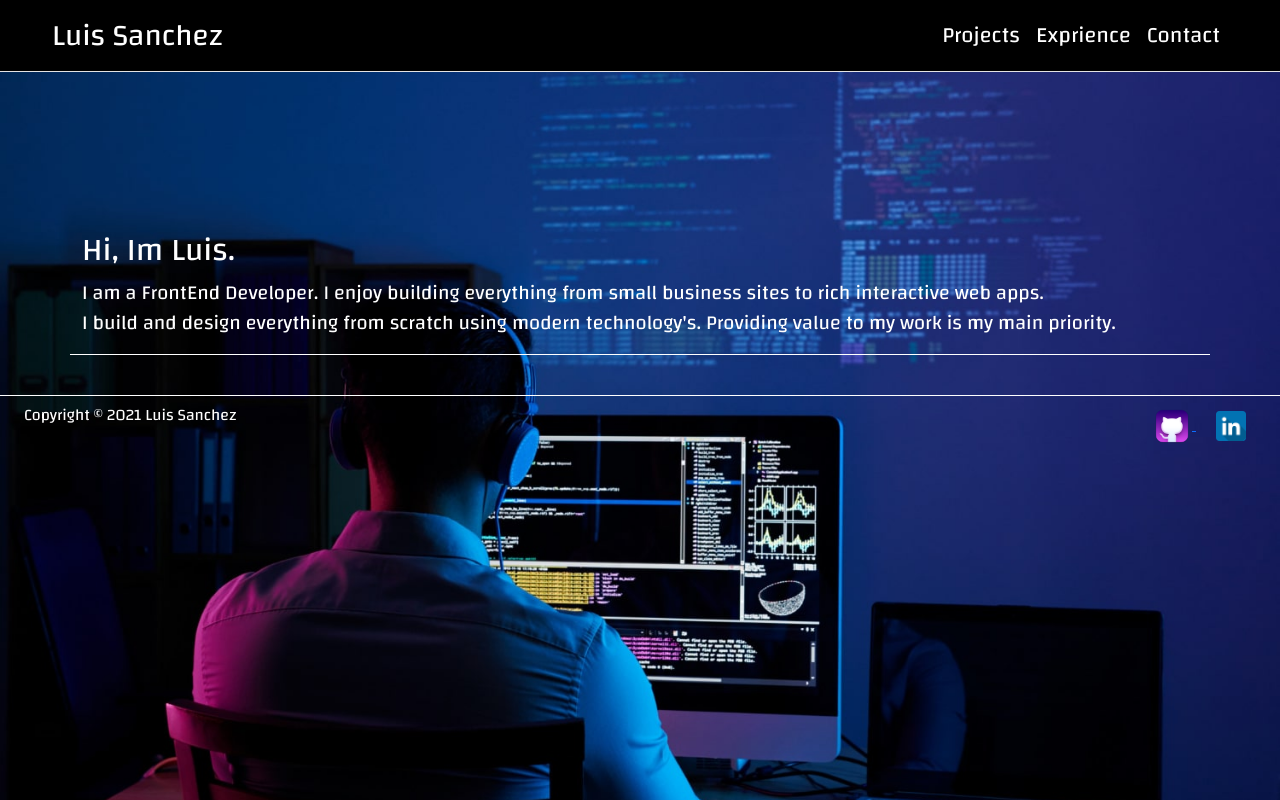
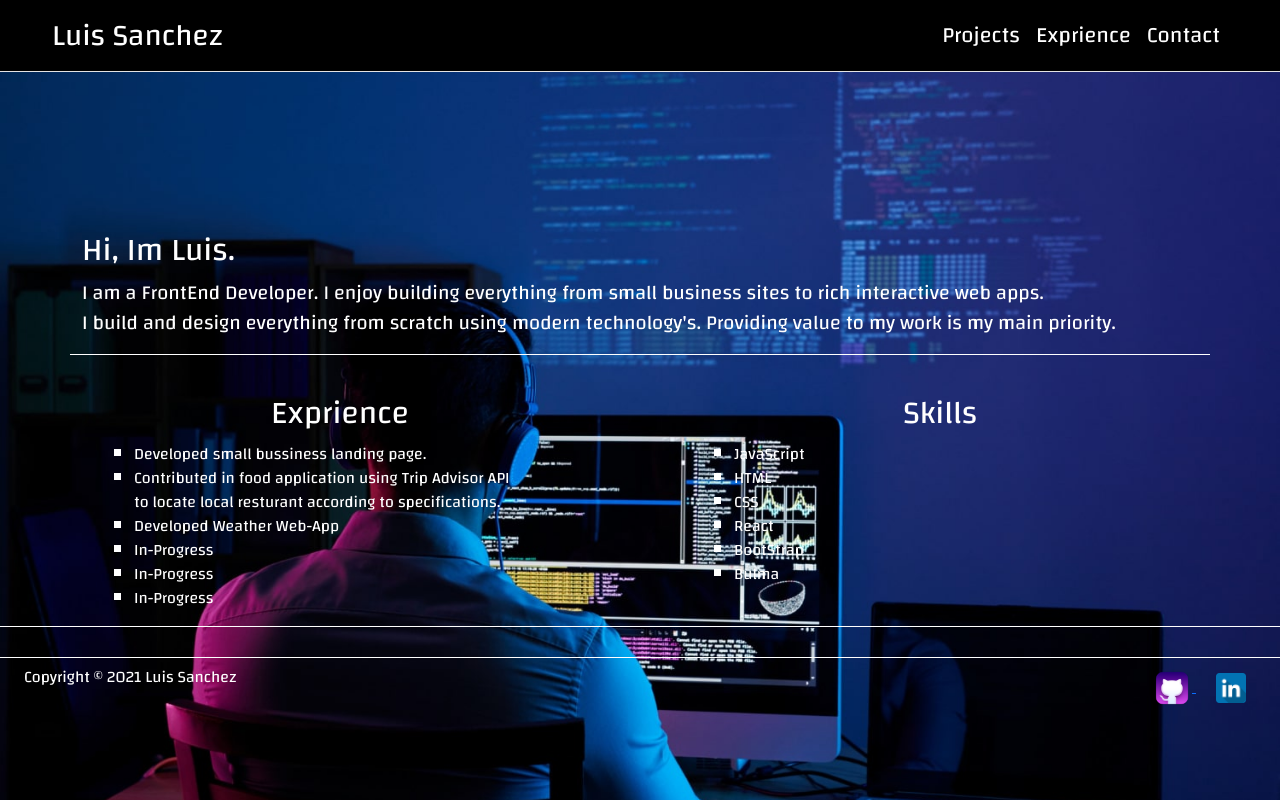
Before and after one commit to luisDevops05/Portfolio., a plain HTML site: page index.html in a window 1280 px wide. Drawn offline with nearby package versions, Linux system fonts and the light colour scheme; files whose address does not match are found by name; a web font is replaced by a local one.

Commit message:
added exprience section going to review if needs improvments but the tempalate i made looks good

```diff
--- a/index.html
+++ b/index.html
@@ -29,7 +29,7 @@
                 <a class="nav-link active l t" href="#">Projects</a>
               </li>
               <li class="nav-item">
-                <a class="nav-link active l t" href="#">Exprience</a>
+                <a class="nav-link active l t" href="#exprience">Exprience</a>
               </li>
               <li class="nav-item">
                 <a class="nav-link active l t" href="#">Contact</a>
@@ -41,7 +41,7 @@
 
     </header>
 
-    <section class="">
+    <section id="hero" >
     <div class="container-fluid heroContainer">
       <div class="container hero">
        <h2>Hi, Im Luis.</h2>
@@ -51,6 +51,33 @@
     </div>
     </section>
 
+    <section id="exprience">
+      <div class="container-fluid expContainer">
+        <div class="container exp">
+         <h2>Exprience</h2>
+         <ul>
+           <li>Developed small bussiness landing page.</li>
+           <li>Contributed in food application using Trip Advisor API <br> to locate local resturant according to specifications.</li>
+           <li>Developed Weather Web-App</li>
+           <li>In-Progress</li>
+           <li>In-Progress</li>
+           <li>In-Progress</li>
+         </ul>
+        </div>
+
+        <div class="container exp">
+          <h2>Skills</h2>
+          <ul>
+            <li>JavaScript</li>
+            <li>HTML</li>
+            <li>CSS</li>
+            <Li>React</Li>
+            <li>BootStrap</li>
+            <li>Bulma</li>
+          </ul>
+        </div>
+      </div>
+    </section>
 <footer>
   <div class="container-fluid footerMain">
     <div class="container copyright">
--- a/style.css
+++ b/style.css
@@ -97,6 +97,26 @@ body {
 .social a {
   padding: 10px;
 }
+
+.expContainer {
+  display: grid;
+  grid-template-columns: 500px 500px;
+  justify-content: center;
+  align-content: center;
+  gap: 100px;
+  border-bottom: 1px solid white;
+  margin-bottom: 30px;
+}
+
+.exp {
+  color: white;
+  text-align: center;
+}
+.exp ul li {
+  list-style: square;
+  text-align: left;
+}
+
 @media only screen and (max-width: 414px) {
   .navbar {
     padding-right: 5px;
@@ -127,4 +147,9 @@ body {
   #linkedin {
     height: 20px;
   }
+
+  .expContainer {
+    grid-template-columns: 300px;
+    gap: 0;
+  }
 }
```
